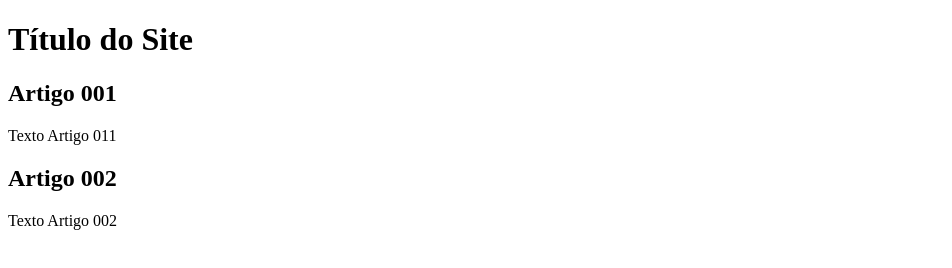
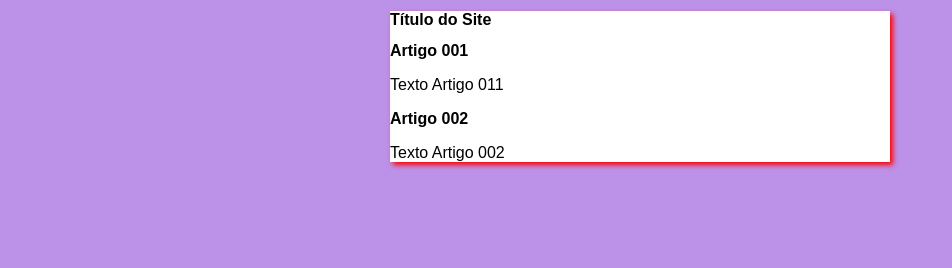
Before and after one commit to SamMacedo/projeto-site, a plain HTML site: page index.html in a window 1280 px wide. Shown: the whole page, without its empty margins (0-952 px from the left). Drawn offline with Linux system fonts and the light colour scheme.

Commit message:
iniciei o design

```diff
--- /dev/null
+++ b/estilos/style.css
@@ -0,0 +1,15 @@
+* {
+    font-family: Arial, Helvetica, sans-serif;
+    font-size: 16px;
+}
+
+body {
+    background-color: rgb(188, 145, 232);
+}
+
+main {
+    background-color: white;
+    width: 500px;
+    margin: auto;
+    box-shadow: 3px 3px 5px red;
+}
--- a/index.html
+++ b/index.html
@@ -4,6 +4,7 @@
     <meta charset="UTF-8">
     <meta name="viewport" content="width=device-width, initial-scale=1.0">
     <title>Título do Site</title>
+    <link rel="stylesheet" href="estilos/style.css">
 </head>
 <body>
     <main>
```
